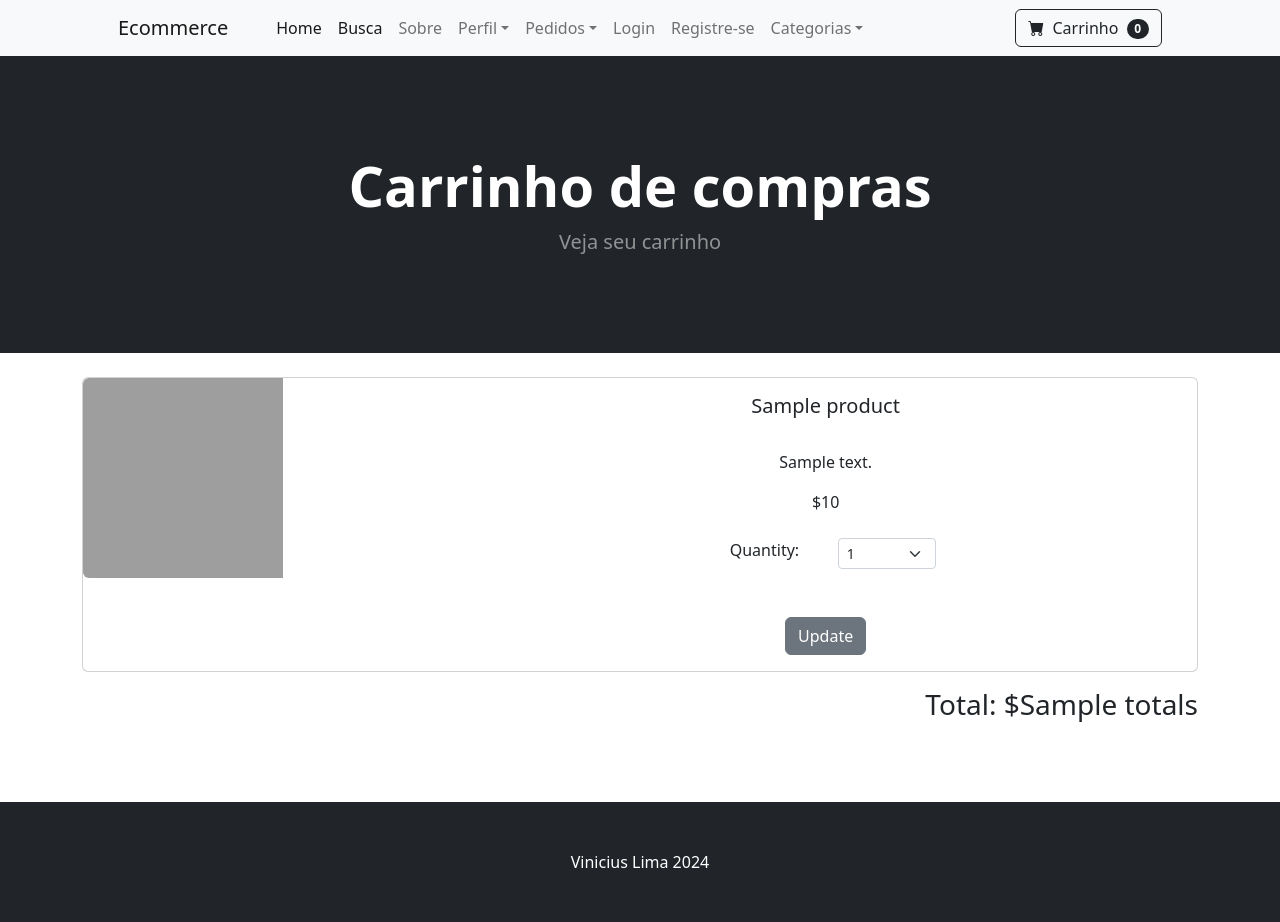
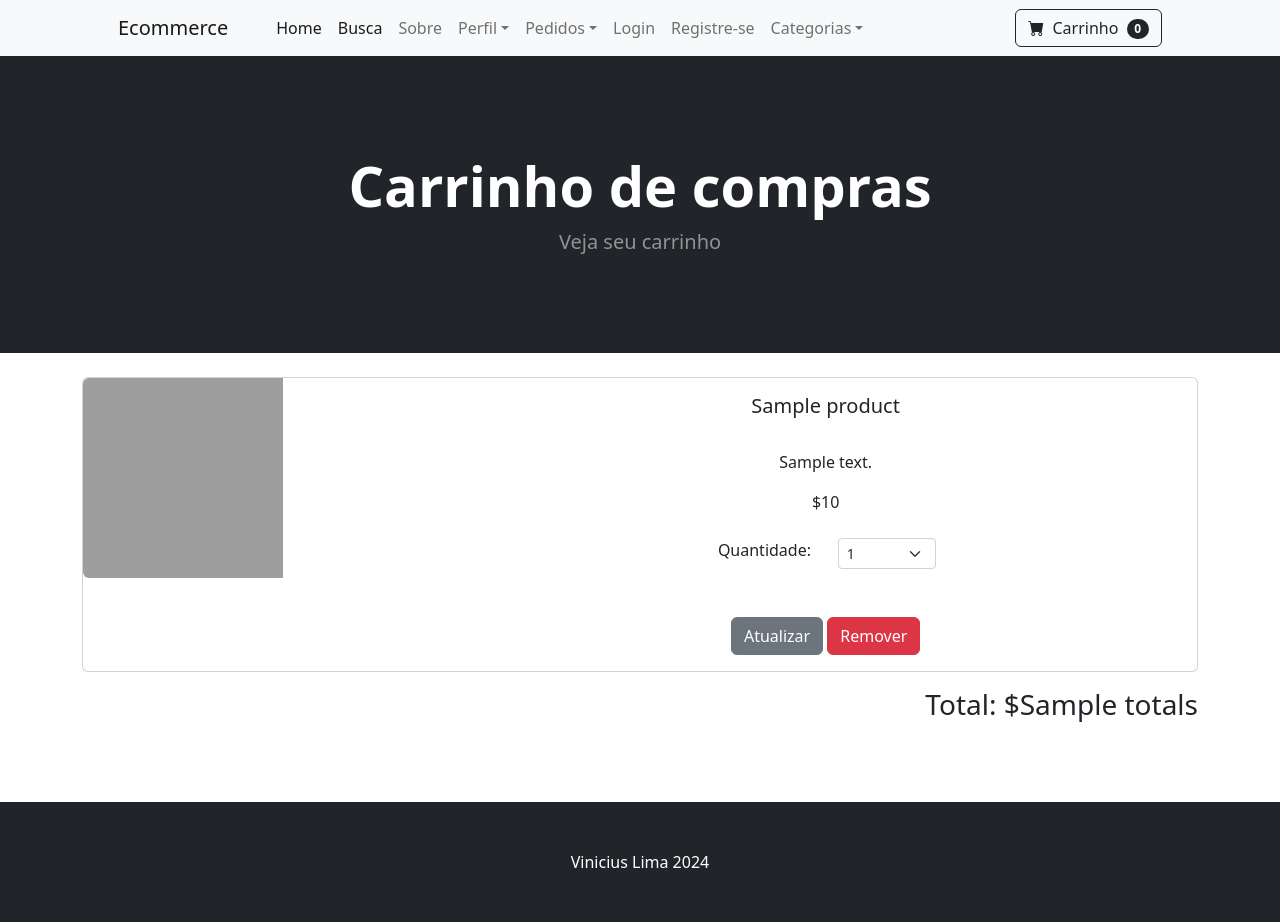
Before and after one commit to vlcp197/django-ecommerce, a Django app: template cart/templates/cart_summary.html in a window 1280 px wide. Run offline with Django 5.2, Linux system fonts and the light colour scheme; the template is opened without the code that fills it: most values are stand-ins (such as "Sample title", 1, 10 or a date in 2020); some libraries are stand-ins or nearby versions; grey boxes are pictures that could not be loaded.

Commit message:
Add cart script to template

```diff
--- a/cart/templates/cart_summary.html
+++ b/cart/templates/cart_summary.html
@@ -45,7 +45,7 @@
                         {% endif %}
                         <br /><br />
                         <div class="row justify-content-center">
-                            <div class="col-md-2"> Quantity: </div>
+                            <div class="col-md-2"> Quantidade: </div>
                             <div class="col-md-2">
                                 <select class="form-select form-select-sm" id="select{{product.id}}">
                                 {% for key, value in quantities.items %}
@@ -62,7 +62,8 @@
                             </div>
                         </div>
                         <br /><br />
-                        <button type="button" data-index="{{product.id}}" class="btn btn-secondary update-cart">Update</button>
+                        <button type="button" data-index="{{product.id}}" class="btn btn-secondary update-cart">Atualizar</button>
+                        <button type="button" data-index="{{product.id}}" class="btn btn-danger delete-product">Remover</button>
                     </center>
                 </div>
             </div>
@@ -80,8 +81,9 @@
 </div>
 
 <script>
+    //update-cart
     $(document).on("click", ".update-cart", function(e){
-        e.preventDefault();
+    e.preventDefault();
 
         var productid = $(this).data('index');
         $.ajax({
@@ -102,5 +104,28 @@
             }
         });
     })
+
+    //delete item from cart
+    $(document).on("click", ".delete-product", function(e){
+    e.preventDefault();
+
+        var productid = $(this).data('index');
+        $.ajax({
+            type: 'POST',
+            url: '{% url "cart_delete" %}',
+            data: {
+                product_id: $(this).data('index'),
+                csrfmiddlewaretoken:'{{ csrf_token }}',
+                action: "post"
+            },
+            success: function(json){
+                // console.log(json)
+                // document.getElementById('cart_quantity').textContent = json.qty
+                location.reload();
+            },
+            error: function(xhr, errmsg, err){
+            }
+        });
+    })
 </script>
 {% endblock 'content' %}
```
